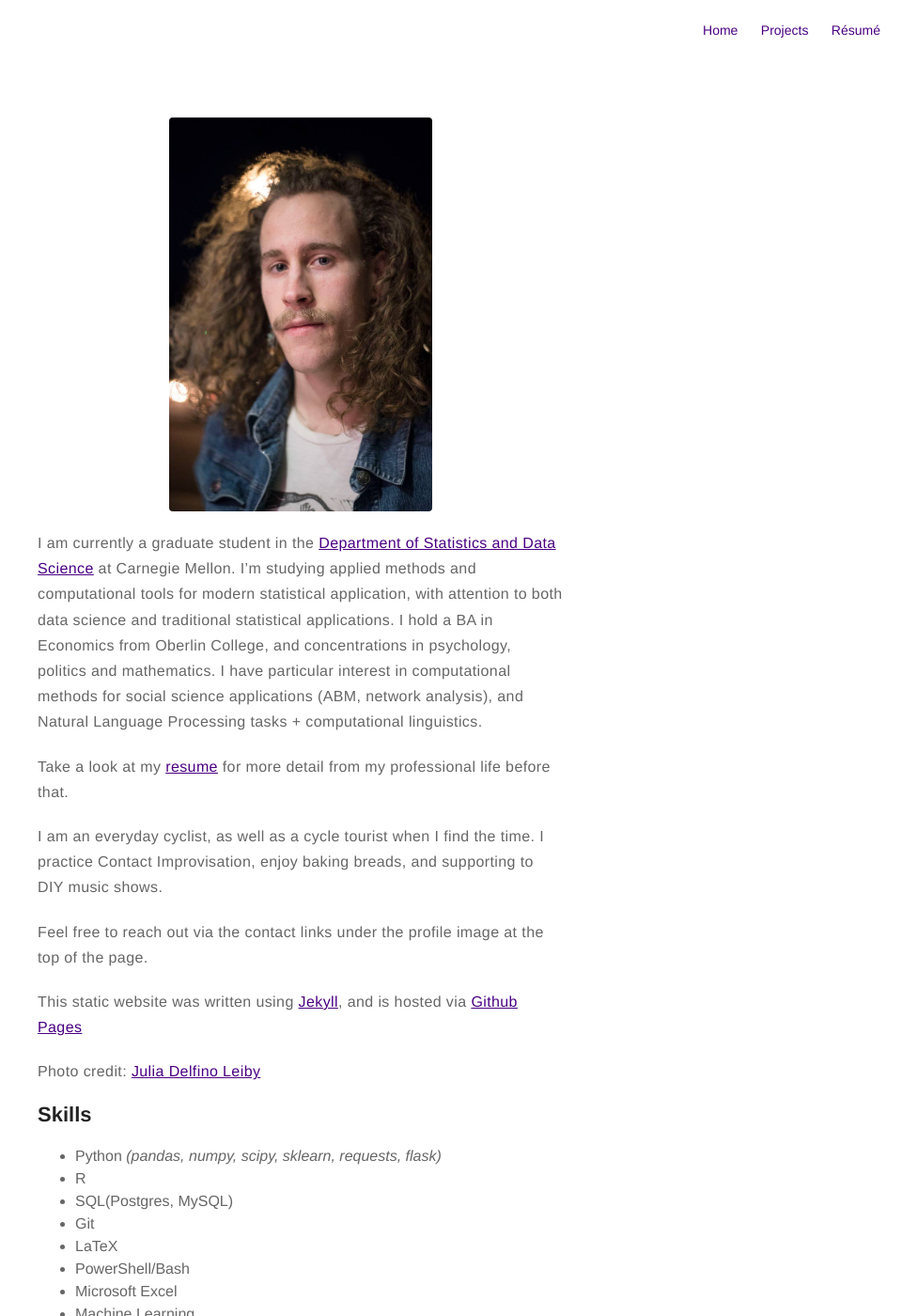
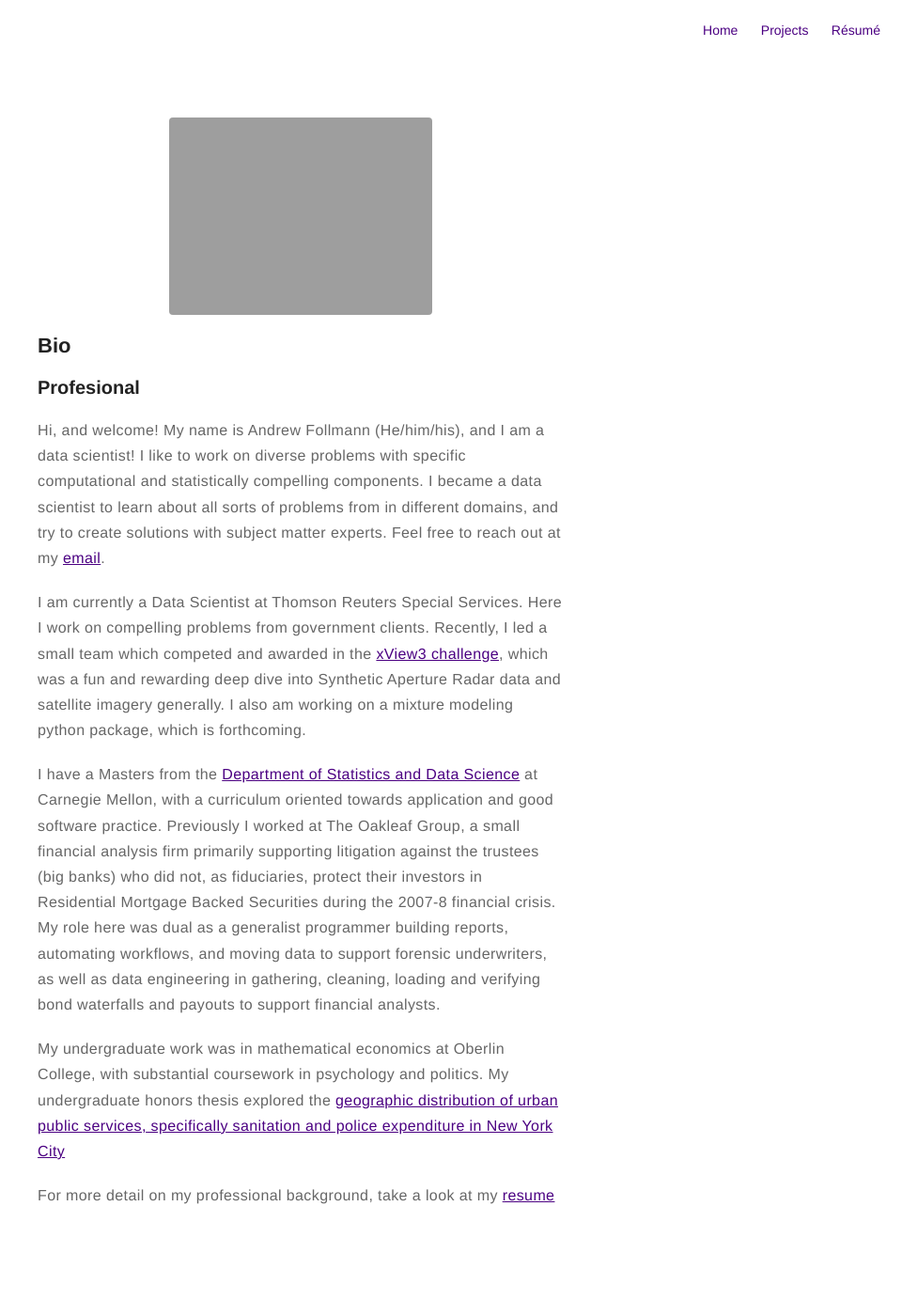
Before and after one commit to follperson/follperson.github.io, a Jekyll site: the page built from about.md, in a window 1280 px wide and 1400 px high. Shown: the whole window at 94% size, without its empty margins (320-1280 px from the left). Built offline with Jekyll 4.4.1, drawn with Linux system fonts in a browser that asks for light colours; some of the changed text lies outside the part shown.

Commit message:
new resume, new photo(s)

```diff
--- a/_config.yml
+++ b/_config.yml
@@ -1,6 +1,6 @@
 # main text of home
-name: andrew (andy) Follmann
-bio: data scientist and software developer
+name: andrew Follmann
+bio: Data Scientist
 
 # twitter summary info
 description: home for my professional projects and personal curiosities
@@ -8,13 +8,15 @@
 # if it's an external image, update below for true
 # better with square images
 external-image: false
-picture: /assets/images/leiby_profile.jpg
+picture: /assets/images/hat-outdoors.JPG
+
+personalpicutre: /assets/images/flower-selfie.jpg
 
 # If you want to include your resume, set to true
 # and specify source (external or local).
 resume: true
 resume-external: false
-resume-url: /assets/documents/resume.pdf
+resume-url: /assets/documents/resume-Dec-2021.pdf
 
 url: https://follperson.github.io
 
@@ -33,12 +35,12 @@
 #  categories: #[blog, project] # only show disqus for posts that have these categories
 
 # if you don't have any of social below, comment the line
-facebook: Follmann
-twitter: foll_person
+#facebook: Follmann
+#twitter: foll_person
 # google: mygoogle
 # instagram: myinstagram
 # pinterest: mypinterest
-linkedin: andrew-follmann-47554372/
+linkedin: andrewfollmann/
 # youtube: myyoutube
 spotify: mathtractor?si=_SlZYd8CQjmPGVmq2LqdQQ
 github: follperson
@@ -80,10 +82,10 @@
 # read-time: true
 
 # do you want to show the "tags" inside the posts?
-show-tags: true
+#show-tags: true
 
 # related posts inside a post?
-related: true
+#related: true
 
 # Display links for next and previous posts for the specified categories
 post-advance-links: [blog]
--- a/about.md
+++ b/about.md
@@ -4,34 +4,130 @@
 ---
 ![Profile Image]({{ site.url }}/{{ site.picture }})
 
-I am currently a graduate student in the
-[Department of Statistics and Data Science](http://www.stat.cmu.edu/) at Carnegie Mellon.
-I'm studying applied methods and computational tools for modern statistical application,
-with attention to both data science and traditional statistical applications.
-I hold a BA in Economics from Oberlin College, and concentrations in psychology,
-politics and mathematics. I have particular interest in computational methods for social
-science applications (ABM, network analysis), and Natural Language
-Processing tasks + computational linguistics.
+## Bio
 
-Take a look at my [resume]({{ site.url }}{{site.resume-url}}) for more detail from my professional life before that.
+### Profesional
 
-I am an everyday cyclist, as well as a cycle tourist when I find the time. I practice Contact Improvisation, enjoy baking breads, and supporting to DIY music shows.
+Hi, and welcome! My name is Andrew Follmann (He/him/his), and I am a data scientist! I like to work on diverse problems
+with specific computational and statistically compelling components. I became a data scientist
+to learn about all sorts of problems from in different domains, and try to create solutions with
+subject matter experts. Feel free to reach out at my [email](mailto:{{site.email}}).
 
-Feel free to reach out via the contact links under the profile image at the top of the page.
+I am currently a Data Scientist at Thomson Reuters Special Services. Here I work on compelling problems
+from government clients. Recently, I led a small team which competed and awarded in the [xView3 challenge](https://iuu.xview.us/),
+which was a fun and rewarding deep dive into Synthetic Aperture Radar data and satellite imagery generally.
+I also am working on a mixture modeling python package, which is forthcoming.
 
-This static website was written using [Jekyll](https://jekyllrb.com), and is hosted via [Github Pages](https://pages.github.com/)
+I have a Masters from the [Department of Statistics and Data Science](http://www.stat.cmu.edu/) at Carnegie Mellon,
+with a curriculum oriented towards application and good software practice. Previously I worked at The Oakleaf Group,
+a small financial analysis firm primarily supporting litigation against the trustees (big banks) who did not,
+as fiduciaries, protect their investors in Residential Mortgage Backed Securities during the 2007-8 financial crisis. My
+role here was dual as a generalist programmer building reports, automating workflows, and moving data to support forensic underwriters,
+as well as data engineering in gathering, cleaning, loading and verifying bond waterfalls and payouts
+to support financial analysts.
 
-Photo credit: [Julia Delfino Leiby](http://julialeiby.com/)
+My undergraduate work was in mathematical economics at Oberlin College, with substantial coursework in psychology and politics.
+My undergraduate honors thesis explored the [geographic distribution of urban public services, specifically
+sanitation and police expenditure in New York City]({{site.url}}/EconThesis.html)
+
+For more detail on my professional background, take a look at my [resume]({{site.url}}{{site.resume-url}})
+
+<br>
+<br>
+<br>
+<br>
+
+![Profile Image]({{ site.url }}/{{ site.personalpicutre }})
+
+### Personal
+
+
+I am an everyday cyclist, as well as a cycle tourist when I find the time. I have three bikes at the moment,
+a [ruby red '81 Schwinn Traveler](({{site.url}}/assets/images/fixie-pgh.jpg)) converted to a city fixie,
+a ['94 forest green Shogun Alpine GT](({{site.url}}/assets/images/bike-selfie.jpg)) for touring,
+and a middling hard tail aluminum mountain bike I don't know enough about!
+
+I've cycled down the [West Coast]({{site.url}}/assets/images/ca-coast.jpg) from [Canada to Mexico]({{site.url}}/assets/images/ca-bike.jpg),
+around [Northern Italy and Tuscany]({{site.url}}/assets/images/Tuscan-O.jpg),
+and the length of the [Blue Ridge Parkway]({{site.url}}/assets/images/blue-ridge-bike.jpg), from Maryland through North Carolina,
+as well as other shorter tours in between.
+I love the outdoors, and try to get out hiking, camping, mountain biking, and skiing as often as I can.
+
+I do my best to bring nature indoors with me, with a sprawling houseplant collection - making due as best I can
+without a garden to tend.
+
+
+## Skills
+
+### Software / Languages
+
+- Python
+  - pandas
+  - numpy
+  - scipy
+  - pytorch
+  - tensorflow / keras
+  - flask
+  - beautiful soup
+  - scikit learn
+  - PyMC3
+- R
+  - gglpot2
+  - tidyverse
+  - ts
+- SQL
+    - PostgreSQL
+    - Snowflake
+    - Sqlite
+    - MySQL
+
+### Statistics Experience
+
+- Time Series
+  - VAR
+  - SARIMA + subvariants
+- Experimental Design
+- EM Mixture models
+- Bayesian Methods
+
+
+### tools
+
+- git
+- Latex
+- shell scripting
+
+### Environments
+
+- AWS Sagemaker
+- AWS S3
+- Snowflake
+- Windows
+- Linux (Ubuntu)
+- WSL
+
+
+## Github Projects
+
+- [Smart Alarm Clock](https://github.com/follperson/smart_alarm)
+    - Raspberry Pi, Python (*pyaudio, flask, threading*)
+- [Breakfast Tweeter](https://github.com/follperson/breakfast-tweeter)
+    - Python (*tweepy, markovify*)
+- [Blog WebScraping](https://github.com/follperson/music-blog-project)
+    - Python (*Bs4, requests*)
+- [Follzam](https://github.com/follperson/follzam)
+    - Python (*Sqlalchemy, scipy.signal, numpy*)
+
 
 <h2>Skills</h2>
 
 <ul class="skill-list">
-	<li>Python <i>(pandas, numpy, scipy, sklearn, requests, flask)</i></li>
+	<li>Python <i>(pandas, numpy, scipy, sklearn, requests, flask, tensorflow)</i></li>
 	<li>R</li>
 	<li>SQL(Postgres, MySQL)</li>
 	<li>Git</li>
 	<li>LaTeX</li>
-	<li>PowerShell/Bash</li>
+	<li>shell scripting</li>
 	<li>Microsoft Excel</li>
 	<li>Machine Learning</li>
 	<li>Web Scraping</li>
```
Also changed, not shown: README.md, assets/images/bw-warhol.PNG (added), assets/images/ca-bike.jpg (added), assets/images/ca-coast.jpg (added), assets/images/tuscan-O.JPG (added), 5 other files.
